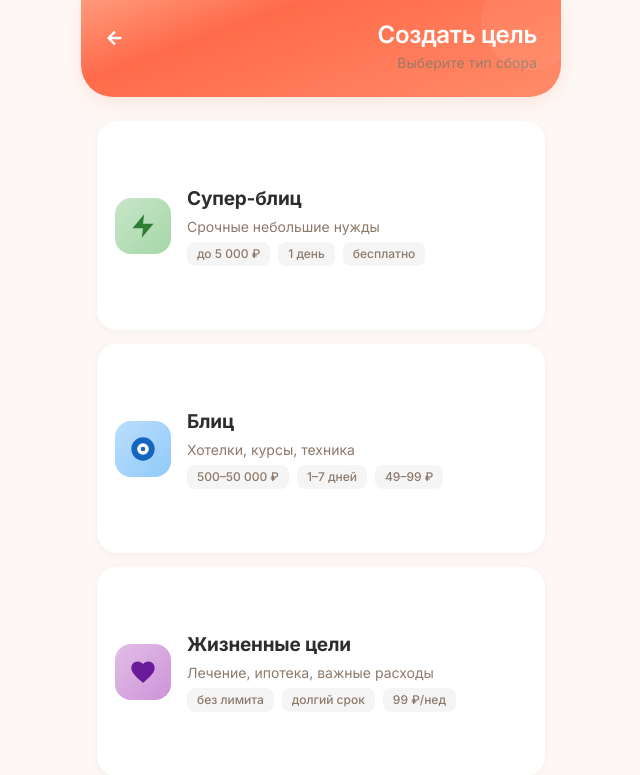
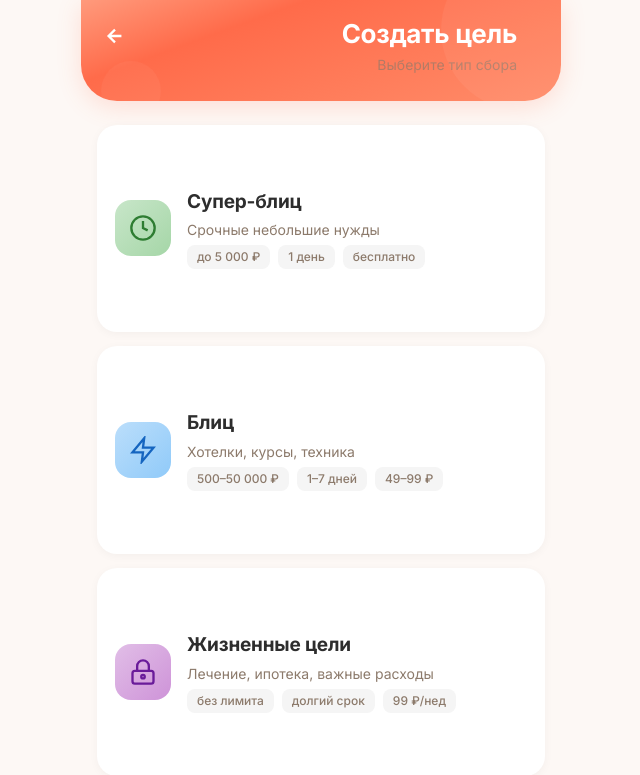
Before and after one commit to Catsik23/pomogay, a Flask app: page /goals/choose in a window 1280 px wide. Shown: the top 775 px of the page, without its empty margins (319-959 px from the left). Run offline with Flask 3, Linux system fonts and the light colour scheme; a user stored in the database is signed in.

Commit message:
choose_goal_type: подсветка при нажатии, новые иконки, шторка ниже

```diff
--- a/templates/choose_goal_type.html
+++ b/templates/choose_goal_type.html
@@ -22,27 +22,37 @@
         /* Шапка */
         .header-section {
             background: linear-gradient(160deg, #FF9A7C 0%, #FF6B4A 30%, #FF8C69 100%);
-            padding: 20px 20px 24px;
+            padding: 18px 20px 26px;
             color: white;
-            border-radius: 0 0 32px 32px;
+            border-radius: 0 0 36px 36px;
             position: relative;
             overflow: hidden;
-            box-shadow: 0 4px 20px rgba(255, 108, 74, 0.15);
+            box-shadow: 0 6px 24px rgba(255, 108, 74, 0.18);
         }
         .header-section::after {
             content: '';
             position: absolute;
-            top: -30px;
-            right: -20px;
-            width: 100px;
-            height: 100px;
-            background: rgba(255,255,255,0.06);
+            top: -50px;
+            right: -40px;
+            width: 160px;
+            height: 160px;
+            background: rgba(255,255,255,0.05);
+            border-radius: 50%;
+        }
+        .header-section::before {
+            content: '';
+            position: absolute;
+            bottom: -20px;
+            left: 20px;
+            width: 60px;
+            height: 60px;
+            background: rgba(255,255,255,0.04);
             border-radius: 50%;
         }
         .back-link {
             position: absolute;
             left: 16px;
-            top: 20px;
+            top: 18px;
             width: 36px;
             height: 36px;
             display: flex;
@@ -51,23 +61,24 @@
             color: rgba(255,255,255,0.8);
             text-decoration: none;
             border-radius: 10px;
+            z-index: 2;
         }
-        .back-link:active { background: rgba(255,255,255,0.1); }
+        .back-link:active { background: rgba(255,255,255,0.12); }
         .header-text {
             text-align: right;
-            padding-right: 4px;
+            padding-right: 24px;
         }
         .header-text h1 {
-            font-size: 24px;
-            font-weight: 600;
+            font-size: 26px;
+            font-weight: 700;
             letter-spacing: -0.3px;
             line-height: 1.25;
-            margin-bottom: 2px;
+            margin-bottom: 3px;
         }
         .header-text p {
             font-size: 14px;
             font-weight: 400;
-            opacity: 0.85;
+            opacity: 0.65;
         }
 
         /* Кнопки */
@@ -89,12 +100,38 @@
             color: #2D2D2D;
             transition: transform 0.15s, box-shadow 0.15s;
             background: white;
-            box-shadow: 0 2px 8px rgba(0,0,0,0.04);
+            box-shadow: 0 2px 10px rgba(0,0,0,0.04);
+            position: relative;
+            overflow: hidden;
+        }
+        .option::after {
+            content: '';
+            position: absolute;
+            bottom: 0;
+            left: 0;
+            right: 0;
+            height: 0;
+            transition: height 0.2s ease;
+            border-radius: 0 0 20px 20px;
+            z-index: 0;
         }
         .option:active {
             transform: scale(0.97);
-            box-shadow: 0 1px 4px rgba(0,0,0,0.08);
+            box-shadow: 0 1px 6px rgba(0,0,0,0.1);
         }
+        .option-green:active::after {
+            height: 6px;
+            background: linear-gradient(90deg, #A5D6A7, #66BB6A);
+        }
+        .option-blue:active::after {
+            height: 6px;
+            background: linear-gradient(90deg, #90CAF9, #42A5F5);
+        }
+        .option-purple:active::after {
+            height: 6px;
+            background: linear-gradient(90deg, #CE93D8, #AB47BC);
+        }
+        .option > * { position: relative; z-index: 1; }
         .option-icon {
             width: 56px;
             height: 56px;
@@ -128,7 +165,10 @@
         <div class="options-section">
             <a class="option option-green" href="/goals/new/super_blitz">
                 <div class="option-icon">
-                    <svg width="28" height="28" viewBox="0 0 24 24" fill="#2E7D32"><path d="M13 2L3 14h9l-1 8 10-12h-9l1-8z"/></svg>
+                    <svg width="28" height="28" viewBox="0 0 24 24" fill="none" stroke="#2E7D32" stroke-width="2">
+                        <circle cx="12" cy="12" r="10"/>
+                        <polyline points="12 6 12 12 16 14"/>
+                    </svg>
                 </div>
                 <div>
                     <div class="option-title">Супер-блиц</div>
@@ -139,7 +179,9 @@
 
             <a class="option option-blue" href="/goals/new/blitz">
                 <div class="option-icon">
-                    <svg width="28" height="28" viewBox="0 0 24 24" fill="#1565C0"><circle cx="12" cy="12" r="10"/><circle cx="12" cy="12" r="5" fill="white"/><circle cx="12" cy="12" r="2" fill="#1565C0"/></svg>
+                    <svg width="28" height="28" viewBox="0 0 24 24" fill="none" stroke="#1565C0" stroke-width="2">
+                        <polygon points="13 2 3 14 12 14 11 22 21 10 12 10 13 2"/>
+                    </svg>
                 </div>
                 <div>
                     <div class="option-title">Блиц</div>
@@ -150,7 +192,11 @@
 
             <a class="option option-purple" href="/goals/new/serious" onclick="alert('Серьёзные сборы — скоро'); return false;">
                 <div class="option-icon">
-                    <svg width="28" height="28" viewBox="0 0 24 24" fill="#6A1B9A"><path d="M12 21.35l-1.45-1.32C5.4 15.36 2 12.28 2 8.5 2 5.42 4.42 3 7.5 3c1.74 0 3.41.81 4.5 2.09C13.09 3.81 14.76 3 16.5 3 19.58 3 22 5.42 22 8.5c0 3.78-3.4 6.86-8.55 11.54L12 21.35z"/></svg>
+                    <svg width="28" height="28" viewBox="0 0 24 24" fill="none" stroke="#6A1B9A" stroke-width="2">
+                        <path d="M7 11V7a5 5 0 0 1 10 0v4"/>
+                        <path d="M5 11h14a2 2 0 0 1 2 2v7a2 2 0 0 1-2 2H5a2 2 0 0 1-2-2v-7a2 2 0 0 1 2-2z"/>
+                        <circle cx="12" cy="16" r="1.5"/>
+                    </svg>
                 </div>
                 <div>
                     <div class="option-title">Жизненные цели</div>
```
